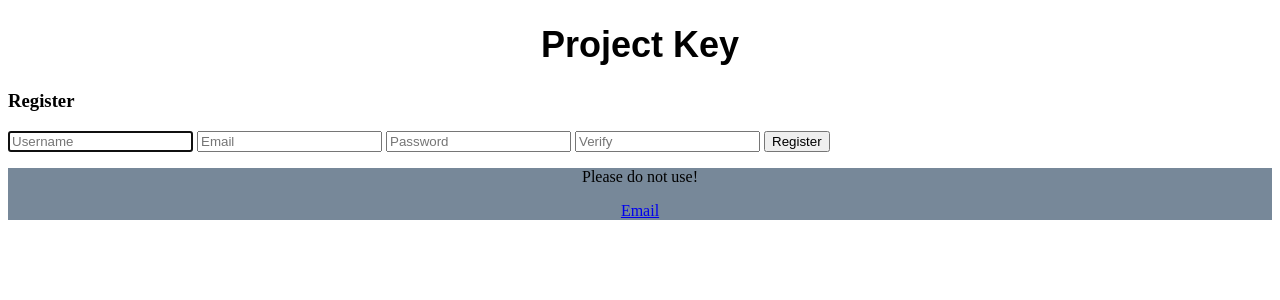
After one commit to viktorlenard/key, a Django app: page /password/register in a window 1280 px wide. The commit adds this page. Shown: the top 300 px of the page. Run offline with Django 4.2, Linux system fonts and the light colour scheme; parts of the project's set-up code (start-up, migrations or seed data) failed here and were passed over.

```diff
--- a/key/key/settings.py
+++ b/key/key/settings.py
@@ -106,7 +106,7 @@ AUTH_PASSWORD_VALIDATORS = [
 
 LANGUAGE_CODE = "en-us"
 
-TIME_ZONE = "UTC"
+TIME_ZONE = "GMT"
 
 USE_I18N = True
 
--- a/key/password/templates/password/login.html
+++ b/key/password/templates/password/login.html
@@ -9,6 +9,7 @@
     <input name="password" type="password" autofocus placeholder="Password" required>
     <input name="login" type="submit" value="Login" required></submit>
 </div>
+<a href="http://127.0.0.1:8000/password/register" name="Register">Register</a>
 <a href="http://127.0.0.1:8000/password/login" name="password_reset">Forgot password</a>
 
 {% endblock %}
--- /dev/null
+++ b/key/password/templates/password/register.html
@@ -0,0 +1,14 @@
+{% extends "password/layout.html" %}
+
+{% block body %}
+
+<h1>Project Key</h1>
+<div name="reg_div">
+    <h3>Register</h3>
+    <input name="username" autofocus placeholder="Username">
+    <input name="email" autofocus placeholder="Email">
+    <input name="password" type="password" autofocus placeholder="Password" required>
+    <input name="password_verify" type="password" autofocus placeholder="Verify" required>
+    <input name="register" type="submit" value="Register" required></submit>
+</div>
+{% endblock %}
--- a/key/password/urls.py
+++ b/key/password/urls.py
@@ -4,6 +4,6 @@ from . import views
 urlpatterns = [
     path("", views.index, name="password"),
     path("login", views.login, name="login"),
-    path("profile", views.profile, name="profile"),
+    path("register", views.register, name="register"),
     path("about", views.about, name="about")
 ]
--- a/key/password/views.py
+++ b/key/password/views.py
@@ -15,8 +15,8 @@ def index(request):
 def login(request):
     return render(request, "password/login.html")
 
-def profile(request):
-    return render(request, "password/profile.html")
+def register(request):
+    return render(request, "password/register.html")
 
 def about(request):
     return render(request, "password/about.html")
```
Also changed, not shown: key/password/templates/password/about.html (+7 -0 lines), key/password/templates/password/profile.html (deleted, +0 -7 lines), key/db.sqlite3.
